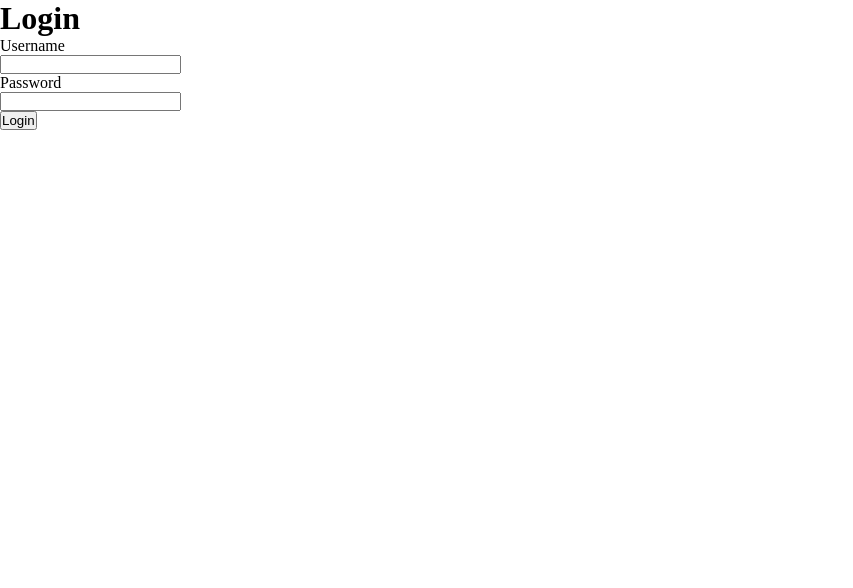
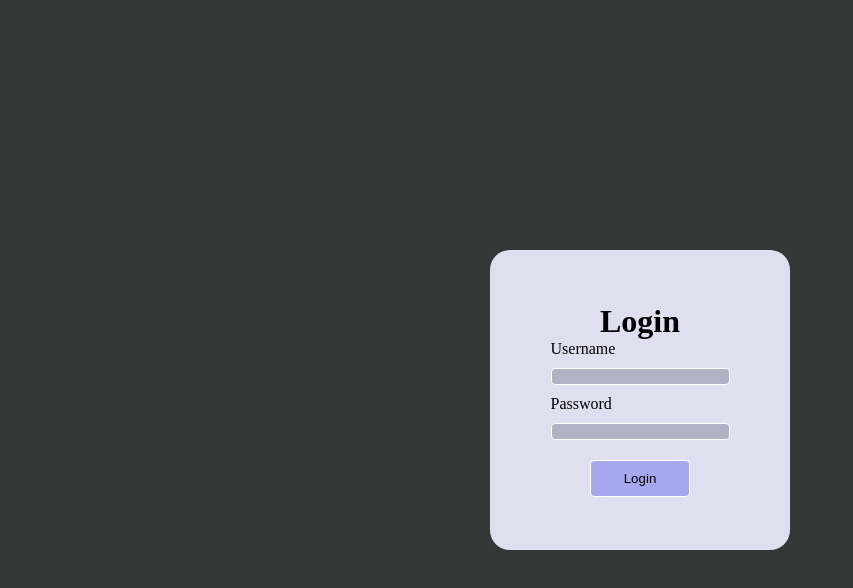
Before and after one commit to annaguerrra/Angular-V21, an Angular app in the folder RPlace/: page /login in a window 1280 px wide. Shown: the top 588 px of the page, without its empty margins (0-853 px from the left). Built offline with nearby package versions, Linux system fonts and the light colour scheme.

Commit message:
login css

```diff
--- a/RPlace/src/app/features/login-page/login-page.css
+++ b/RPlace/src/app/features/login-page/login-page.css
@@ -0,0 +1,53 @@
+.container{
+    width: 100%;
+    height: 100vh;
+    box-sizing: border-box;
+    display: flex;
+    justify-content: center;
+    align-items: center;
+    background-color: rgb(54, 56, 56);
+    flex-direction: column;
+
+
+
+    .square{
+        width: 300px;
+        height: 300px;
+        background-color: rgb(223, 223, 240);
+        border-radius: 20px;
+        display: flex;
+        justify-content: center;
+        align-items: center;
+        flex-direction: column;
+    }
+
+}
+form{
+    display: flex;
+    flex-direction: column;
+    align-items: center;
+    gap: 20px;
+}
+.formsInput{
+    display: flex;
+    justify-content: center;
+    align-items: flex-start;
+    flex-direction: column;
+    gap: 10px;
+}
+
+input{
+    background-color:  rgb(178, 178, 197) ;
+    border: solid 1px white;
+    border-radius: 4px;
+
+}
+
+button{
+    background-color:  rgb(167, 167, 238) ;
+    border: solid 1px white;
+    padding: 10px;
+    border-radius: 4px;
+    width: 100px;
+
+}
--- a/RPlace/src/app/features/login-page/login-page.html
+++ b/RPlace/src/app/features/login-page/login-page.html
@@ -1,13 +1,14 @@
+<div class="container">
+    <div class="square">
         <h1>Login</h1>
         <form action="get" [formGroup] = "loginForm" (ngSubmit)="login()">
+            <div class="formsInput">
                 <label for="">Username</label>
-    <br>
                 <input type="text" formControlName = "username">
-    <br>
                 <label for="">Password</label>
-    <br>
                 <input type="text" formControlName = "password">
-    <br>
+            </div>
             <button type="submit">Login</button>
-    <br>
         </form>
+    </div>
+</div>
--- a/RPlace/src/app/features/login-page/login-page.ts
+++ b/RPlace/src/app/features/login-page/login-page.ts
@@ -40,7 +40,7 @@ constructor( private api: AuthApi){}
       res => {
         console.log(res)
         sessionStorage.setItem("token", res);
-        location.reload();
+        // location.reload();
       }
     );
   }
--- a/RPlace/src/app/features/main-page/main-page.ts
+++ b/RPlace/src/app/features/main-page/main-page.ts
@@ -5,7 +5,7 @@ import { NavBar } from "../../shared/nav-bar/nav-bar";
 
 @Component({
   selector: 'app-main-page',
-  imports: [Pixel, NavBar],
+  imports: [Pixel, NavBar ],
   templateUrl: './main-page.html',
   styleUrl: './main-page.css',
 })
```
Lines whose indentation alone changed are shown as unchanged.
